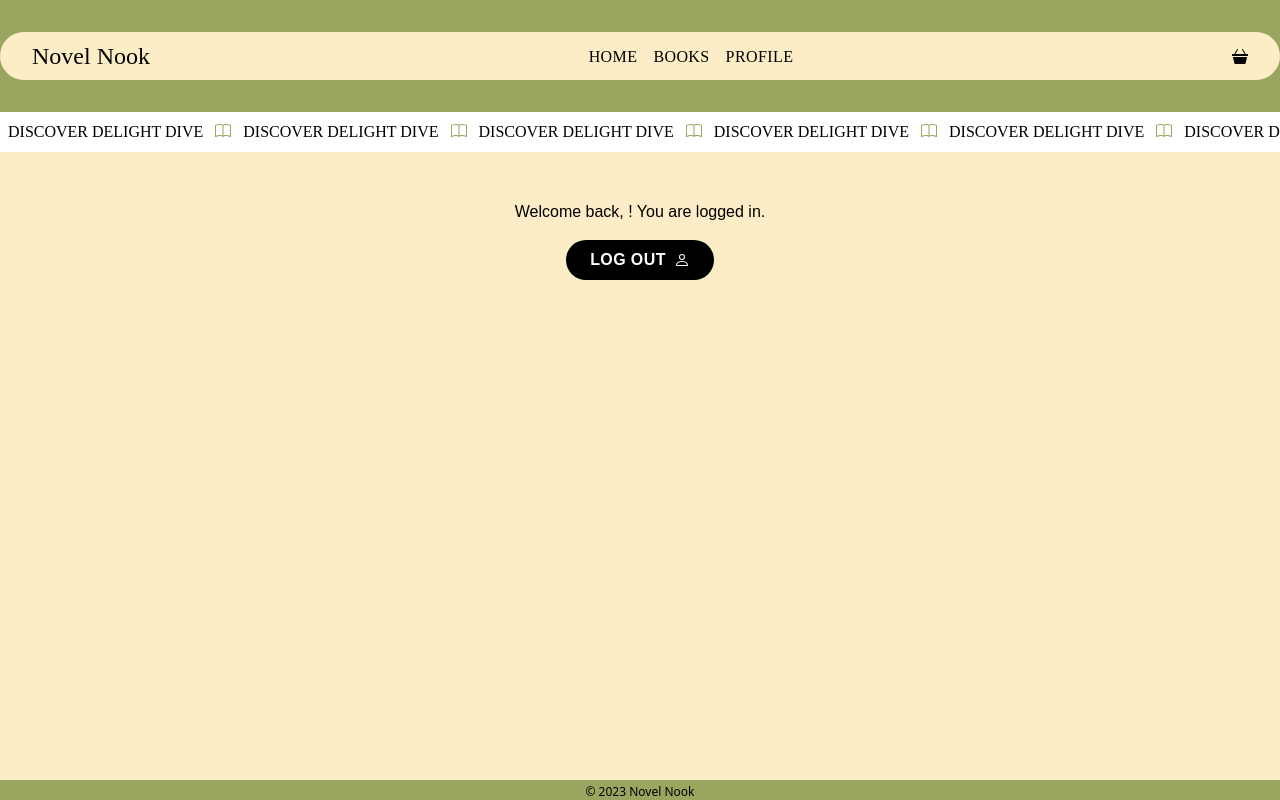
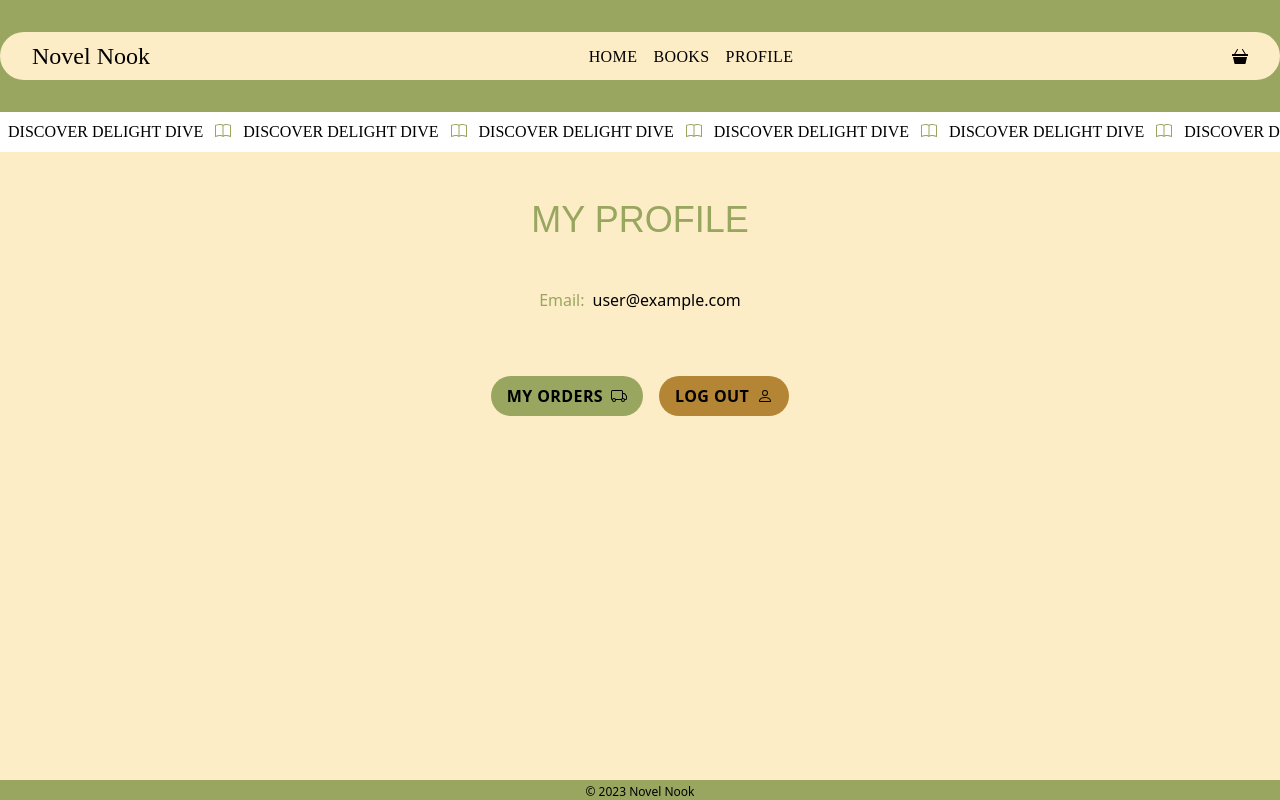
Before and after one commit to insiyamullamitha/novel-nook, a React (Vite) app: page /myprofile in a window 1280 px wide. Before the commit this address led to /login. Built offline with nearby package versions, Linux system fonts and the light colour scheme; no server answers; sample sign-in values are in the browser's storage.

Commit message:
Allow access to certain pages based on login status

```diff
--- a/src/App.jsx
+++ b/src/App.jsx
@@ -7,7 +7,12 @@ import SignUp from "./pages/SignUp";
 import MyProfile from "./pages/MyProfile";
 import MyOrders from "./pages/MyOrders";
 import BookInformation from "./pages/BookInformation";
-import { BrowserRouter as Router, Routes, Route } from "react-router-dom";
+import {
+  BrowserRouter as Router,
+  Routes,
+  Route,
+  Navigate,
+} from "react-router-dom";
 import { useEffect, useState } from "react";
 import { auth } from "./components/FirebaseApp";
 import { onAuthStateChanged } from "firebase/auth";
@@ -36,18 +41,42 @@ function App() {
         <Route path="/basket" element={<Basket user={user} />} />
         <Route
           path="/login"
-          element={<LogIn user={user} setUser={setUser} />}
+          element={
+            user ? (
+              <Navigate to="/myprofile" />
+            ) : (
+              <LogIn user={user} setUser={setUser} />
+            )
+          }
         />
         <Route
           path="/signup"
-          element={<SignUp user={user} setUser={setUser} />}
+          element={
+            user ? (
+              <Navigate to="/myprofile" />
+            ) : (
+              <SignUp user={user} setUser={setUser} />
+            )
+          }
         />
         <Route
           path="/myprofile"
-          element={<MyProfile user={user} setUser={setUser} />}
+          element={
+            user ? (
+              <MyProfile user={user} setUser={setUser} />
+            ) : (
+              <Navigate to="/login" />
+            )
+          }
         />
-        <Route path="/myorders" element={<MyOrders user={user} />} />
-        <Route path="*" element={<Home user={user} />} />
+        <Route
+          path="/myorders"
+          element={user ? <MyOrders user={user} /> : <Navigate to="/login" />}
+        />
+        <Route
+          path="*"
+          element={user ? <Home user={user} /> : <Navigate to="/login" />}
+        />
       </Routes>
     </Router>
   );
--- a/src/pages/LogIn.jsx
+++ b/src/pages/LogIn.jsx
@@ -6,23 +6,14 @@ import { Link } from "react-router-dom";
 import { signInWithEmailAndPassword } from "firebase/auth";
 import { auth, db } from "../components/FirebaseApp";
 import { useState } from "react";
-import UserIcon from "../icons/UserIcon";
 import { getDoc, doc } from "firebase/firestore/lite";
+import { useNavigate } from "react-router-dom";
+import { Navigate } from "react-router-dom";
 
 export default function LogIn({ user, setUser }) {
   const [email, setEmail] = useState("");
   const [password, setPassword] = useState("");
-
-  const handleLogout = () => {
-    auth
-      .signOut()
-      .then(() => {
-        setUser(null);
-      })
-      .catch((error) => {
-        console.error(error);
-      });
-  };
+  const navigate = useNavigate();
 
   const getUserDataFromFirestore = async (uid, setUser) => {
     try {
@@ -50,7 +41,6 @@ export default function LogIn({ user, setUser }) {
       })
       .catch((error) => {
         const errorCode = error.code;
-        const errorMessage = error.message;
         if (
           errorCode === "auth/wrong-password" ||
           errorCode === "auth/user-not-found"
@@ -59,6 +49,11 @@ export default function LogIn({ user, setUser }) {
         }
       });
   };
+
+  if (user) {
+    return <Navigate to="/" />;
+  }
+
   return (
     <>
       <div className="py-4 bg-secondary shadow-xl">
@@ -68,20 +63,6 @@ export default function LogIn({ user, setUser }) {
       </div>
       <TagLineStrip className="shadow-xl" />
       <div className="container py-8 text-center mx-auto px-8">
-        {user ? (
-          <p className="text-black tagline-font mt-4">
-            Welcome back, {user.fullName}! You are logged in.
-            <button
-              type="submit"
-              onClick={handleLogout}
-              className="flex gap-2 bg-black text-white uppercase font-semibold rounded-full px-6 mt-4 py-2 justify-center items-center m-auto tracking-wide"
-              style={{ whiteSpace: "nowrap", overflow: "hidden" }}
-            >
-              Log Out
-              <UserIcon />
-            </button>
-          </p>
-        ) : (
         <div className="max-w-md m-auto">
           <h1 className="text-secondary tagline-font uppercase text-4xl mb-4">
             Log In
@@ -122,7 +103,6 @@ export default function LogIn({ user, setUser }) {
             </Link>
           </p>
         </div>
-        )}
       </div>
       <Footer />
     </>
--- a/src/pages/MyProfile.jsx
+++ b/src/pages/MyProfile.jsx
@@ -8,13 +8,6 @@ import { useEffect } from "react";
 import { auth } from "../components/FirebaseApp";
 
 export default function MyProfile({ user, setUser }) {
-  const navigate = useNavigate();
-  useEffect(() => {
-    if (!user) {
-      navigate("/login");
-    }
-  }, [user, navigate]);
-
   const handleLogout = () => {
     auth
       .signOut()
@@ -38,15 +31,10 @@ export default function MyProfile({ user, setUser }) {
       </div>
       <TagLineStrip className="shadow-xl" />
       <div className="container py-8 text-center mx-auto px-8">
-        <h1 className="text-secondary tagline-font uppercase text-4xl">
+        <h1 className="text-secondary mt-4 tagline-font uppercase text-4xl">
           My Profile
         </h1>
-        <div className="flex col-2 justify-center items-center gap-12 mt-8">
-          <img
-            src="https://via.placeholder.com/150"
-            alt="profile"
-            className="w-32 h-36"
-          />
+        <div className="flex col-2 justify-center items-center gap-12 mt-12">
           <div>
             <h2 className="text-accent1 tagline-font text-2xl">
               {user.fullName}
@@ -59,7 +47,7 @@ export default function MyProfile({ user, setUser }) {
             </p>
           </div>
         </div>
-        <div className="flex gap-4 justify-center items-center mt-4">
+        <div className="flex gap-4 justify-center items-center mt-12">
           <Link to="/myorders">
             <button
               className="flex gap-2 bg-secondary text-black uppercase font-bold rounded-full px-4 py-2 items-center my-4 tracking-wide"
@@ -69,24 +57,17 @@ export default function MyProfile({ user, setUser }) {
               <OrderIcon />
             </button>
           </Link>
-          <Link to="/editprofile">
+          <Link to="/login">
             <button
-              className="flex gap-2 bg-accent1 text-black uppercase font-bold rounded-full px-4 py-2 items-center my-4 tracking-wide"
+              type="submit"
+              onClick={handleLogout}
+              className="flex gap-2 bg-accent2 text-black uppercase font-bold rounded-full px-4 py-2 items-center my-4 tracking-wide"
               style={{ whiteSpace: "nowrap", overflow: "hidden" }}
             >
-              Edit Profile
+              Log Out
               <UserIcon />
             </button>
           </Link>
-          <button
-            type="submit"
-            onClick={handleLogout}
-            className="flex gap-2 bg-accent2 text-black uppercase font-bold rounded-full px-4 py-2 items-center my-4 tracking-wide"
-            style={{ whiteSpace: "nowrap", overflow: "hidden" }}
-          >
-            Log Out
-            <UserIcon />
-          </button>
         </div>
       </div>
       <Footer />
```
Lines whose indentation alone changed are shown as unchanged.
